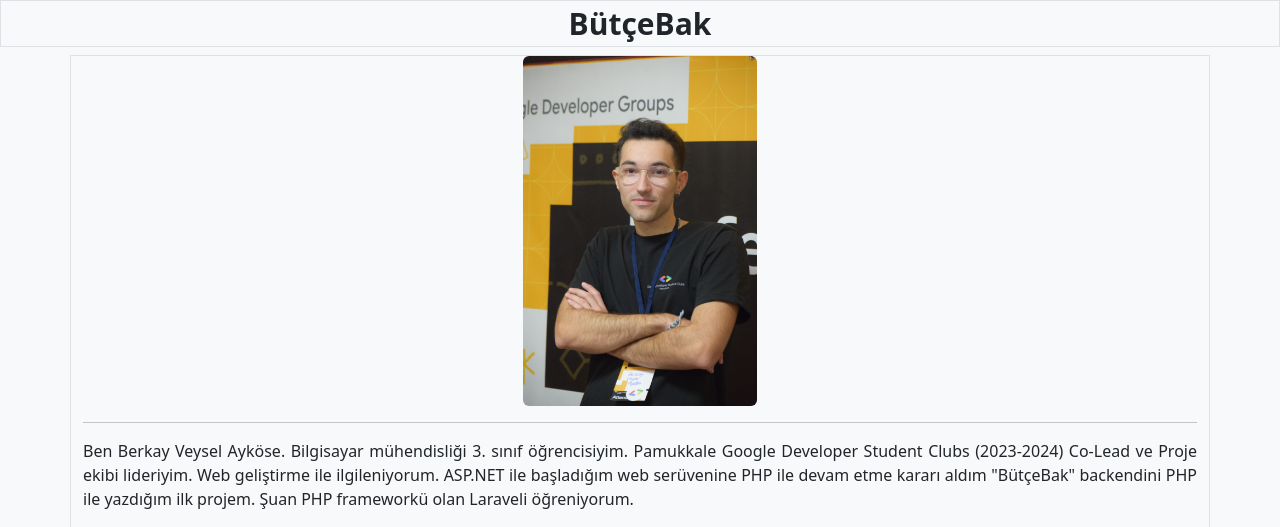
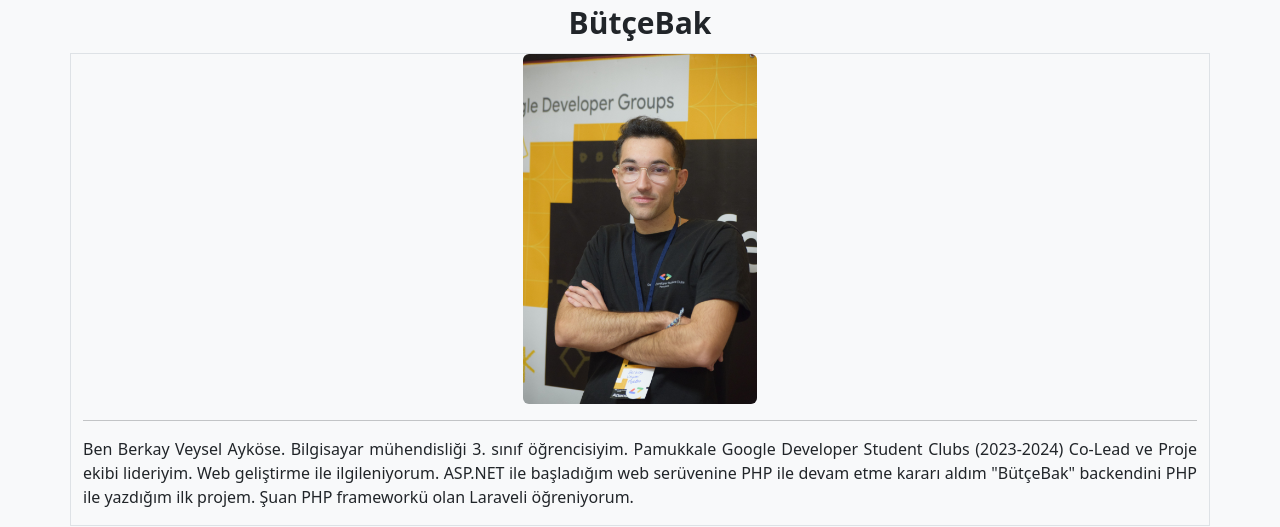
Before and after one commit to Berkay-Aykose/B-t-eBak, a PHP site: page /auther.php in a window 1280 px wide. Shown: the top 527 px of the page. Run offline with PHP 8.4, Linux system fonts and the light colour scheme.

Commit message:
frontend update commit

```diff
--- a/header.php
+++ b/header.php
@@ -13,7 +13,7 @@
     <link href="https://cdn.jsdelivr.net/npm/bootstrap@5.3.3/dist/css/bootstrap.min.css" rel="stylesheet" integrity="sha384-QWTKZyjpPEjISv5WaRU9OFeRpok6YctnYmDr5pNlyT2bRjXh0JMhjY6hW+ALEwIH" crossorigin="anonymous">
   </head>
 
-  <nav class="nav navbar-light bg-light border">
+  <nav class="nav navbar-light bg-light">
     <div class="container-fluid d-flex justify-content-center">
       <span style="font-size: 30px; font-weight:bold;">BütçeBak</span>
     </div>
```
